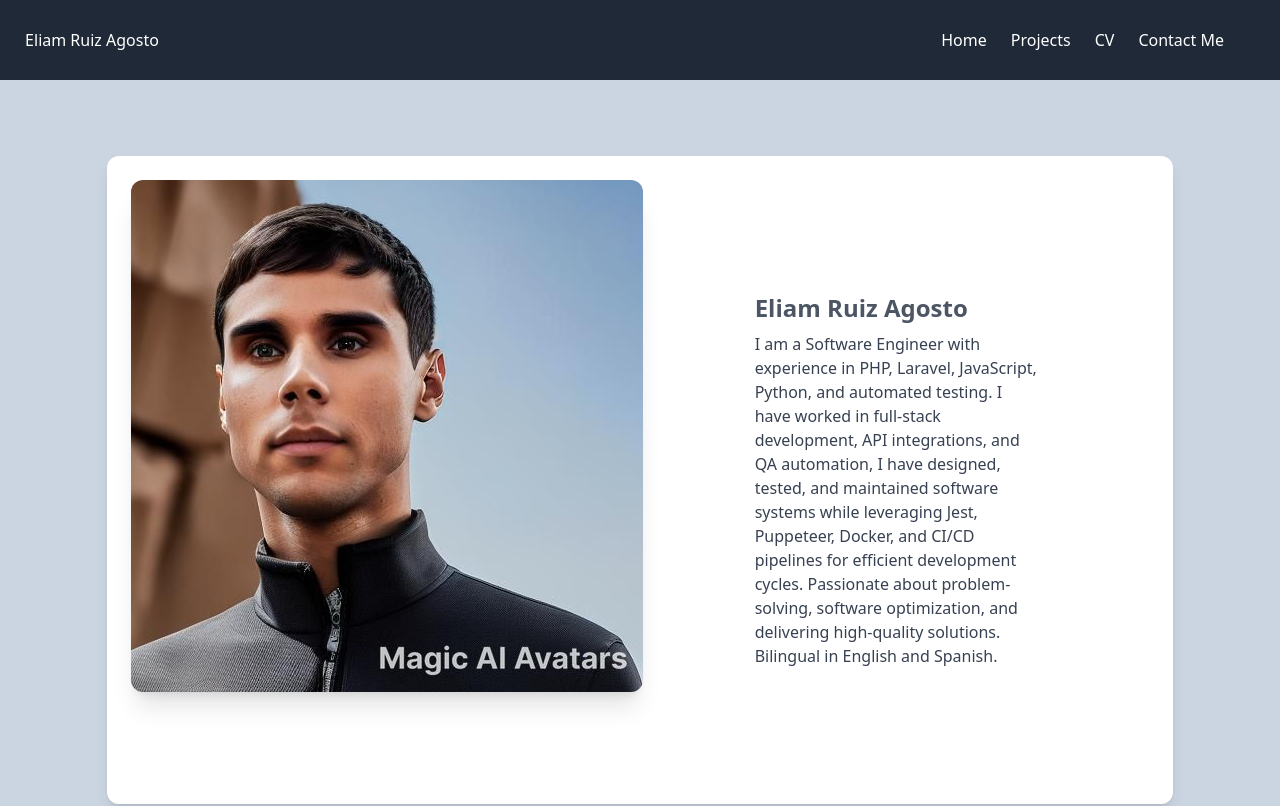
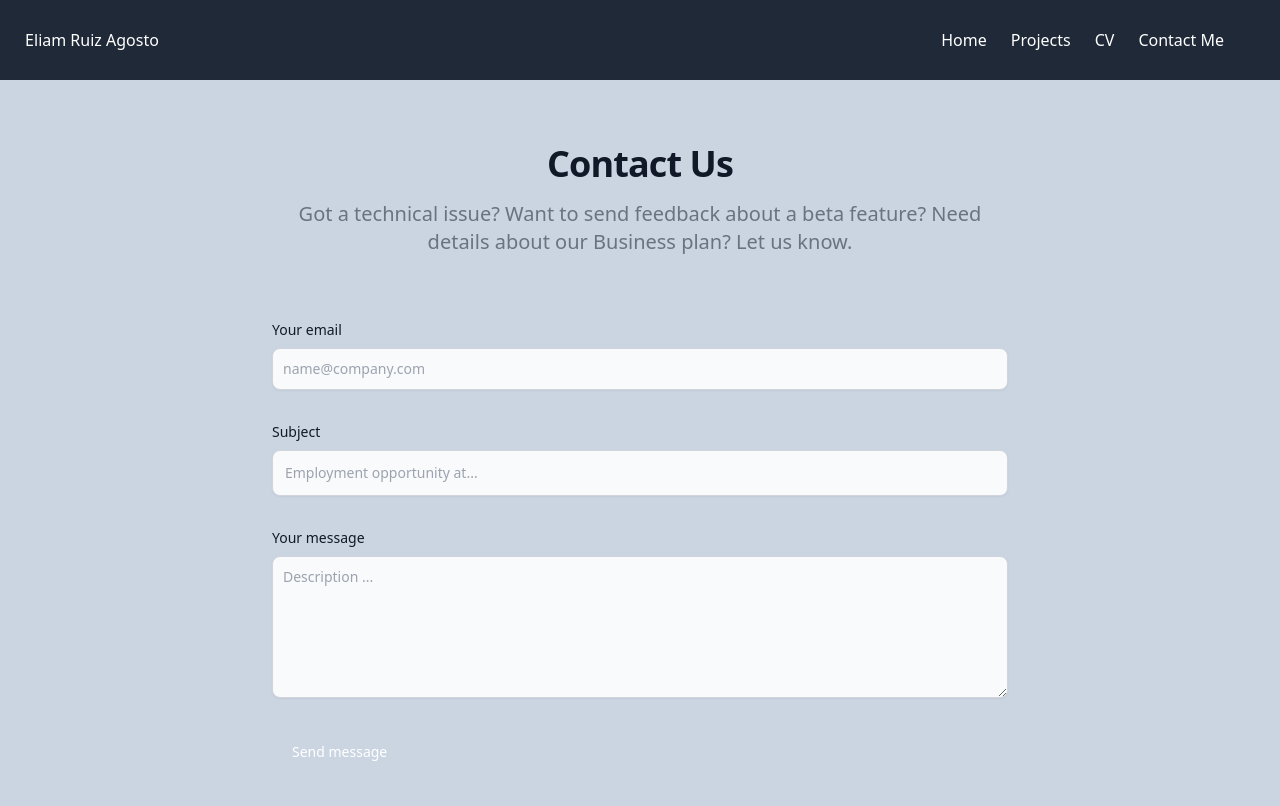
Before and after one commit to EliamRuiz/esra, a React (Vite) app in the folder eliamruiz/: page /contact in a window 1280 px wide. Shown: the top 806 px of the page. Built offline with nearby package versions, Linux system fonts and the light colour scheme.

Commit message:
Routing Done

```diff
--- a/eliamruiz/src/App.jsx
+++ b/eliamruiz/src/App.jsx
@@ -3,6 +3,7 @@ import Navbar from "./components/Navbar"
 import Footer from "./components/Footer"
 import Timeline from "./components/Timeline"
 import expRaw from "../src/experiences.json"
+import { NavLink, Link } from "react-router";
 
 function App() {
   const [data, setData] = useState([]);
@@ -14,7 +15,6 @@ function App() {
   return (
 
     <div className='bg-slate-300'>
-      <Navbar />
 
       <div className='flex h-lvh justify-center items-center'>
         <div className="flex bg-white p-6 shadow-lg rounded-xl w-10/12 content-center">
@@ -39,7 +39,6 @@ function App() {
                   ))}
               </ol>
          </div>
-      <Footer />
     </div>
 
   );
--- /dev/null
+++ b/eliamruiz/src/components/Contact.jsx
@@ -0,0 +1,29 @@
+
+const Contact = () => {
+
+    return (
+        <section class="bg-slate-300 dark:bg-slate-300">
+            <div class="py-8 lg:py-16 px-4 mx-auto max-w-screen-md">
+                <h2 class="mb-4 text-4xl tracking-tight font-extrabold text-center text-gray-900 dark:text-white">Contact Us</h2>
+                <p class="mb-8 lg:mb-16 font-light text-center text-gray-500 dark:text-gray-400 sm:text-xl">Got a technical issue? Want to send feedback about a beta feature? Need details about our Business plan? Let us know.</p>
+                <form action="#" class="space-y-8">
+                    <div>
+                        <label for="email" class="block mb-2 text-sm font-medium text-gray-900 dark:text-gray-300">Your email</label>
+                        <input type="email" id="email" class="shadow-sm bg-gray-50 border border-gray-300 text-gray-900 text-sm rounded-lg focus:ring-primary-500 focus:border-primary-500 block w-full p-2.5 dark:bg-gray-700 dark:border-gray-600 dark:placeholder-gray-400 dark:text-white dark:focus:ring-primary-500 dark:focus:border-primary-500 dark:shadow-sm-light" placeholder="name@company.com" required></input>
+                    </div>
+                    <div>
+                        <label for="subject" class="block mb-2 text-sm font-medium text-gray-900 dark:text-gray-300">Subject</label>
+                        <input type="text" id="subject" class="block p-3 w-full text-sm text-gray-900 bg-gray-50 rounded-lg border border-gray-300 shadow-sm focus:ring-primary-500 focus:border-primary-500 dark:bg-gray-700 dark:border-gray-600 dark:placeholder-gray-400 dark:text-white dark:focus:ring-primary-500 dark:focus:border-primary-500 dark:shadow-sm-light" placeholder="Employment opportunity at..." required></input>
+                    </div>
+                    <div class="sm:col-span-2">
+                        <label for="message" class="block mb-2 text-sm font-medium text-gray-900 dark:text-gray-400">Your message</label>
+                        <textarea id="message" rows="6" class="block p-2.5 w-full text-sm text-gray-900 bg-gray-50 rounded-lg shadow-sm border border-gray-300 focus:ring-primary-500 focus:border-primary-500 dark:bg-gray-700 dark:border-gray-600 dark:placeholder-gray-400 dark:text-white dark:focus:ring-primary-500 dark:focus:border-primary-500" placeholder="Description ..."></textarea>
+                    </div>
+                    <button type="submit" class="py-3 px-5 text-sm font-medium text-center text-white rounded-lg bg-primary-700 sm:w-fit hover:bg-primary-800 focus:ring-4 focus:outline-none focus:ring-primary-300 dark:bg-primary-600 dark:hover:bg-primary-700 dark:focus:ring-primary-800">Send message</button>
+                </form>
+            </div>
+        </section>
+    )
+}
+
+export default Contact;
--- /dev/null
+++ b/eliamruiz/src/components/Cv.jsx
@@ -0,0 +1,18 @@
+// import cvRaw from "../src/cv.json"
+
+
+const Cv = () => {
+
+    // const [data, setData] = useState([]);
+    // useEffect(() => {
+    //     setData(cvRaw)
+    //   }, [])
+
+    return (
+        <div className="h-full vh-100">
+            <iframe className="aspect-auto" src="./CV_SWE.pdf" style={{ color: "red", fontSize: "20px" }}></iframe>
+        </div>
+    )
+}
+
+export default Cv;
--- a/eliamruiz/src/components/Footer.jsx
+++ b/eliamruiz/src/components/Footer.jsx
@@ -18,5 +18,4 @@ const Footer = () => {
         </footer>
     )
 }
-
 export default Footer;
--- a/eliamruiz/src/components/Timeline.jsx
+++ b/eliamruiz/src/components/Timeline.jsx
@@ -2,6 +2,7 @@ import {useIsVisible} from "../useIsVisible"
 import { useRef } from 'react'
 
 const Timeline = ( {exp} ) => {
+
 const skills = exp.skills
 const ref1 = useRef();
 const isVisible1 = useIsVisible(ref1);
--- /dev/null
+++ b/eliamruiz/src/cv.json
@@ -0,0 +1,35 @@
+[
+    {
+      "id": 1,
+      "name": "Summer Intern",
+      "Company": "University of California, UCSC",
+      "location": "Santa Cruz California",
+      "job": "Software Developer and Data Analyst",
+      "date": "Jun 2022 - Aug 2022 ·",
+      "class": "Full-Time",
+      "skills": [ "Computer Science", "Communication", "Data Science", "Python", "Pandas", "Matplotlib"] ,
+      "description": "Performed exploratory analysis on GBM TCGA RNA sequenced samples in an attempt to find splicing patterns that could be recognized as signatures. Used MESA in order to quantify the splicing in the data. Created PCA's for dimensionality reduction and used python pandas and Jupyter notebooks to manage the data"
+    },
+    {
+      "id": 2,
+      "name": "Software Engineer Trainee",
+      "location": "Rio Piedras Puerto Rico",
+      "company": "University of Puerto Rico",
+      "job": "Full Stack Developer",
+      "date": "Jan 2023 - Jun 2023 ·",
+      "class": "Part-Time",
+      "skills": ["Computer Science", "Laravel" , "PHP", "Docker", "Bootstrap", "HTML", "Javascript", "MVC"],
+      "description": "I worked in the creation of a web application for a Puerto Rico municipality. The goal is to digitalize the project auction process so that companies can bid more easily through one platform. This system will help the transparency and efficiency of the current system. We are using PHP with Laravel 9, MYSQL, HTML5, Bootstrap 5 and JavaScript to build this app.  I am currently working with both backend and frontend. We use Docker to manage our server environments and follow the MVC design pattern."
+    },
+    {
+      "id": 3,
+      "name": "Software Engineer",
+      "location": "Puerto Rico, subcontract USA",
+      "company": "JADR Software LLC & Elavon/US Bank",
+      "job": "E-Commerce Development and QA",
+      "date": "Jun 2023 - Present ·",
+      "class": "Full-Time",
+      "skills": ["Computer Science", "Symphony" , "PHP", "Docker", "Javascript", "HTML", "Puppeteer", "Jest", "Jira", "Testrail"],
+      "description": "I am a contractor for Elavon. A payment processing company subsidiary of US Bank. Currently handling the company's payment plugins for stores such as woocommerce, Magento 2 and Prestashop. Also, handling automation for testing the plugins."
+    }
+  ]
--- a/eliamruiz/src/main.jsx
+++ b/eliamruiz/src/main.jsx
@@ -1,7 +1,43 @@
 import { createRoot } from 'react-dom/client'
 import './index.css'
 import App from './App.jsx'
+import Navbar from "./components/Navbar"
+import Footer from "./components/Footer"
+import { Outlet, RouterProvider, createBrowserRouter } from "react-router-dom";
+import Cv_page from './pages/Cv_page.jsx'
+import Contact from './pages/Contact_page.jsx'
+
+const Layout = () =>{
+    return(
+        <div>
+            <Navbar/>
+            <Outlet/>
+            <Footer/>
+        </div>
+    )
+}
+
+const router = createBrowserRouter([{
+    path: '/',
+    element:<Layout/>,
+    children: [
+        {
+            path: '/',
+            element: <App/>
+        },
+        {
+            path: '/cv',
+            element: <Cv_page/>
+        },
+        {
+            path: '/contact',
+            element: <Contact/>
+        }
+    ]
+
+}])
+
 
 createRoot(document.getElementById('root')).render(
-    <App />
+    <RouterProvider router={router} />
 )
--- /dev/null
+++ b/eliamruiz/src/pages/Contact_page.jsx
@@ -0,0 +1,17 @@
+import Contact from "../components/Contact"
+import Navbar from "../components/Navbar"
+import Footer from "../components/Footer"
+
+function Contact_page() {
+
+  return (
+
+
+        <div className='bg-slate-300'>
+             <Contact />
+        </div>
+
+  );
+}
+
+export default Contact_page
--- /dev/null
+++ b/eliamruiz/src/pages/Cv_page.jsx
@@ -0,0 +1,17 @@
+import Cv from "../components/Cv"
+import Navbar from "../components/Navbar"
+import Footer from "../components/Footer"
+
+function Cv_page() {
+
+  return (
+
+
+        <div className='bg-slate-300'>
+             <Cv />
+        </div>
+
+  );
+}
+
+export default Cv_page
```
Also changed, not shown: 2 other files (tests, documents, lock files or other folders).
